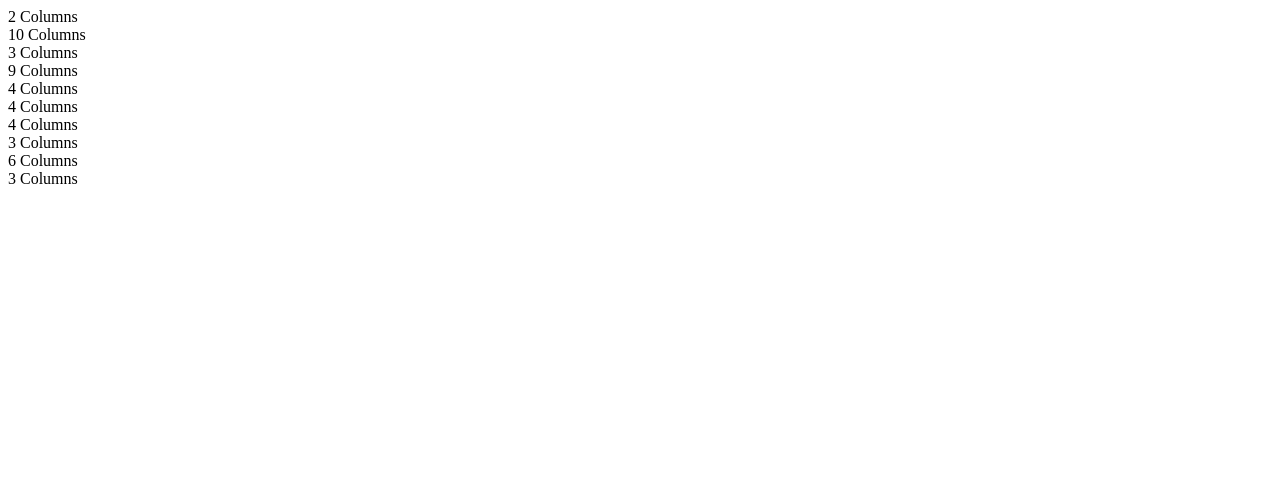
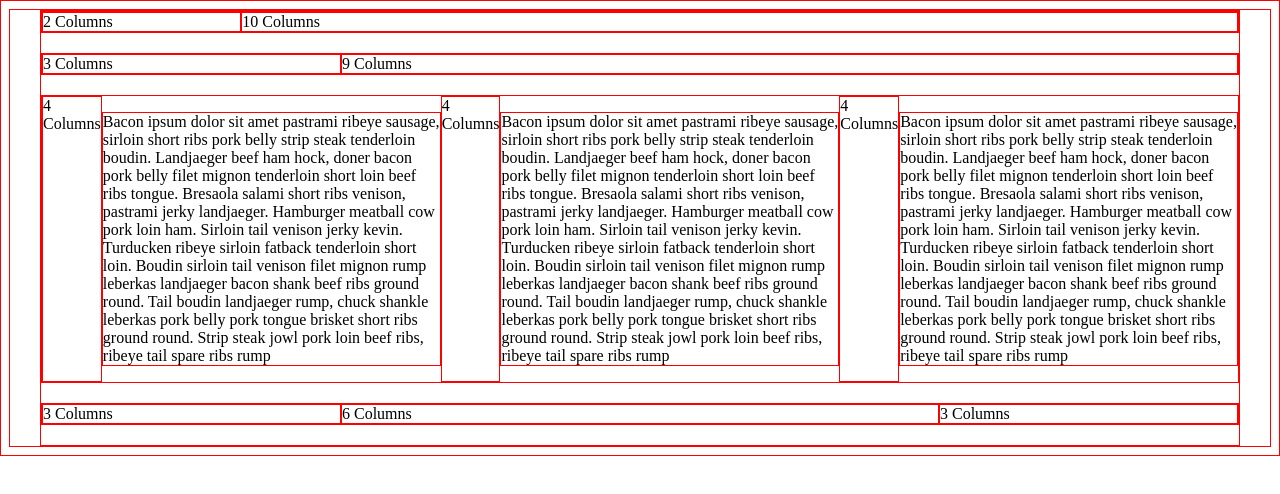
Before and after one commit to Pauline122112/portfolio, a plain HTML site: page framework/Test.html in a window 1280 px wide. Drawn offline with Linux system fonts and the light colour scheme.

Commit message:
updated everything

```diff
--- a/framework/Test.html
+++ b/framework/Test.html
@@ -17,8 +17,11 @@
     </div>
     <div class="row">
       <div class="col-4">4 Columns</div>
+      <p> Bacon ipsum dolor sit amet pastrami ribeye sausage, sirloin short ribs pork belly strip steak tenderloin boudin. Landjaeger beef ham hock, doner bacon pork belly filet mignon tenderloin short loin beef ribs tongue. Bresaola salami short ribs venison, pastrami jerky landjaeger. Hamburger meatball cow pork loin ham. Sirloin tail venison jerky kevin. Turducken ribeye sirloin fatback tenderloin short loin. Boudin sirloin tail venison filet mignon rump leberkas landjaeger bacon shank beef ribs ground round. Tail boudin landjaeger rump, chuck shankle leberkas pork belly pork tongue brisket short ribs ground round. Strip steak jowl pork loin beef ribs, ribeye tail spare ribs rump </p>
       <div class="col-4">4 Columns</div>
+          <p> Bacon ipsum dolor sit amet pastrami ribeye sausage, sirloin short ribs pork belly strip steak tenderloin boudin. Landjaeger beef ham hock, doner bacon pork belly filet mignon tenderloin short loin beef ribs tongue. Bresaola salami short ribs venison, pastrami jerky landjaeger. Hamburger meatball cow pork loin ham. Sirloin tail venison jerky kevin. Turducken ribeye sirloin fatback tenderloin short loin. Boudin sirloin tail venison filet mignon rump leberkas landjaeger bacon shank beef ribs ground round. Tail boudin landjaeger rump, chuck shankle leberkas pork belly pork tongue brisket short ribs ground round. Strip steak jowl pork loin beef ribs, ribeye tail spare ribs rump </p>
       <div class="col-4">4 Columns</div>
+          <p> Bacon ipsum dolor sit amet pastrami ribeye sausage, sirloin short ribs pork belly strip steak tenderloin boudin. Landjaeger beef ham hock, doner bacon pork belly filet mignon tenderloin short loin beef ribs tongue. Bresaola salami short ribs venison, pastrami jerky landjaeger. Hamburger meatball cow pork loin ham. Sirloin tail venison jerky kevin. Turducken ribeye sirloin fatback tenderloin short loin. Boudin sirloin tail venison filet mignon rump leberkas landjaeger bacon shank beef ribs ground round. Tail boudin landjaeger rump, chuck shankle leberkas pork belly pork tongue brisket short ribs ground round. Strip steak jowl pork loin beef ribs, ribeye tail spare ribs rump </p>
     </div>
     <div class="row">
       <div class="col-3">3 Columns</div>
--- a/framework/css/main.css
+++ b/framework/css/main.css
@@ -1,3 +1,70 @@
-h1 {
-  color: blue;
+* {
+    border: 1px solid red !important;
 }
+
+* {
+    -webkit-box-sizing: border-box;
+    -moz-box-sizing: border-box;
+    -ms-box-sizing: border-box;
+    box-sizing: border-box;
+}
+
+.grid {
+    margin: 0 auto;
+    max-width: 1200px;
+    width: 100%;
+}
+
+.row {
+    width: 100%;
+    margin-bottom: 20px;
+    display: flex;
+}
+
+.col-1 {
+    width: 8.33%;
+}
+
+.col-2 {
+    width: 16.66%;
+}
+
+.col-3 {
+    width: 25%;
+}
+
+.col-4 {
+    width: 33.33%;
+}
+
+.col-5 {
+    width: 41.66%;
+}
+
+.col-6 {
+    width: 50%;
+}
+
+.col-7 {
+    width: 58.33%;
+}
+
+.col-8 {
+    width: 66.66%;
+}
+
+.col-9 {
+    width: 75%;
+}
+
+.col-10 {
+    width: 83.33%;
+}
+
+.col-11 {
+    width: 91.66%;
+}
+
+.col-12 {
+    width: 100%;
+}
```
